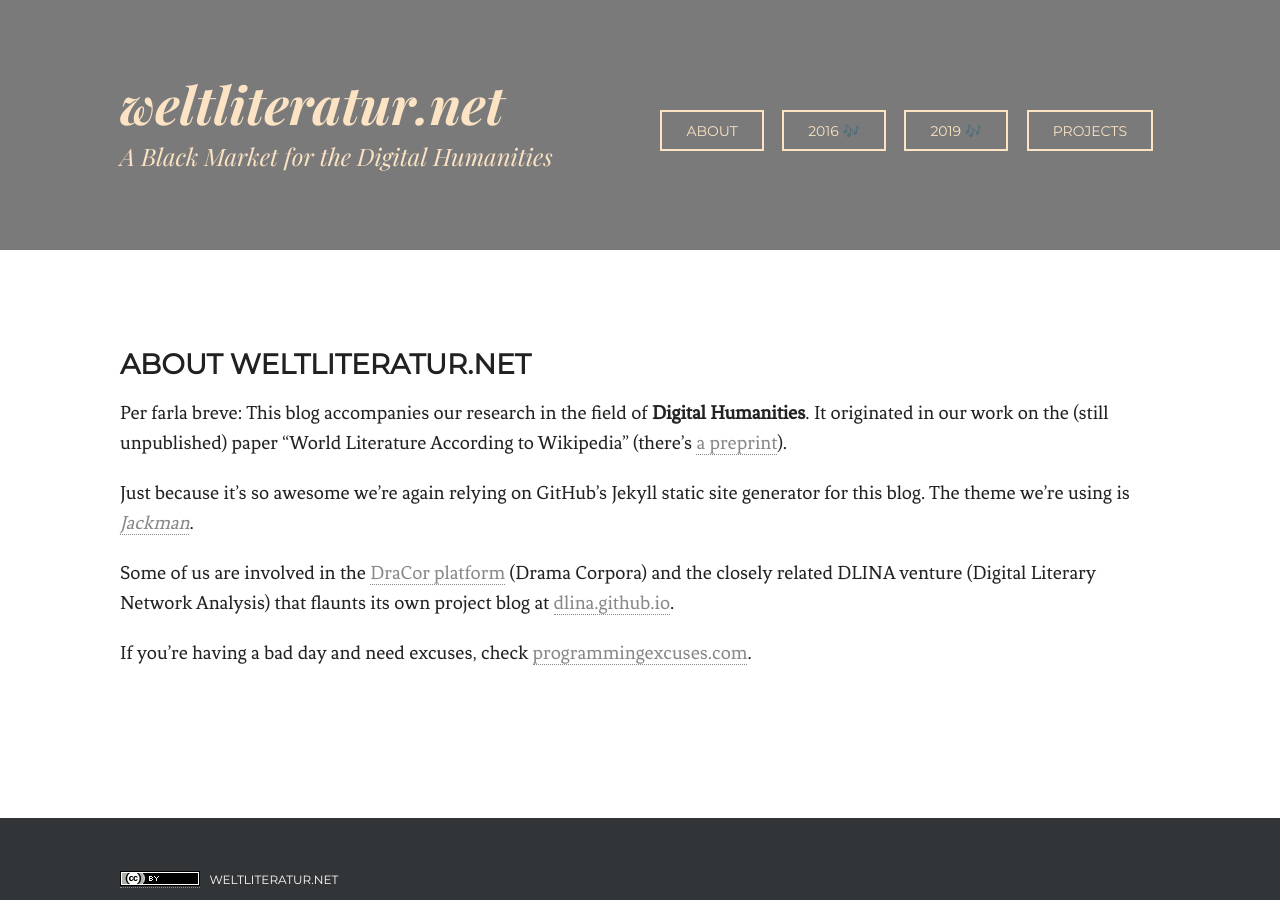
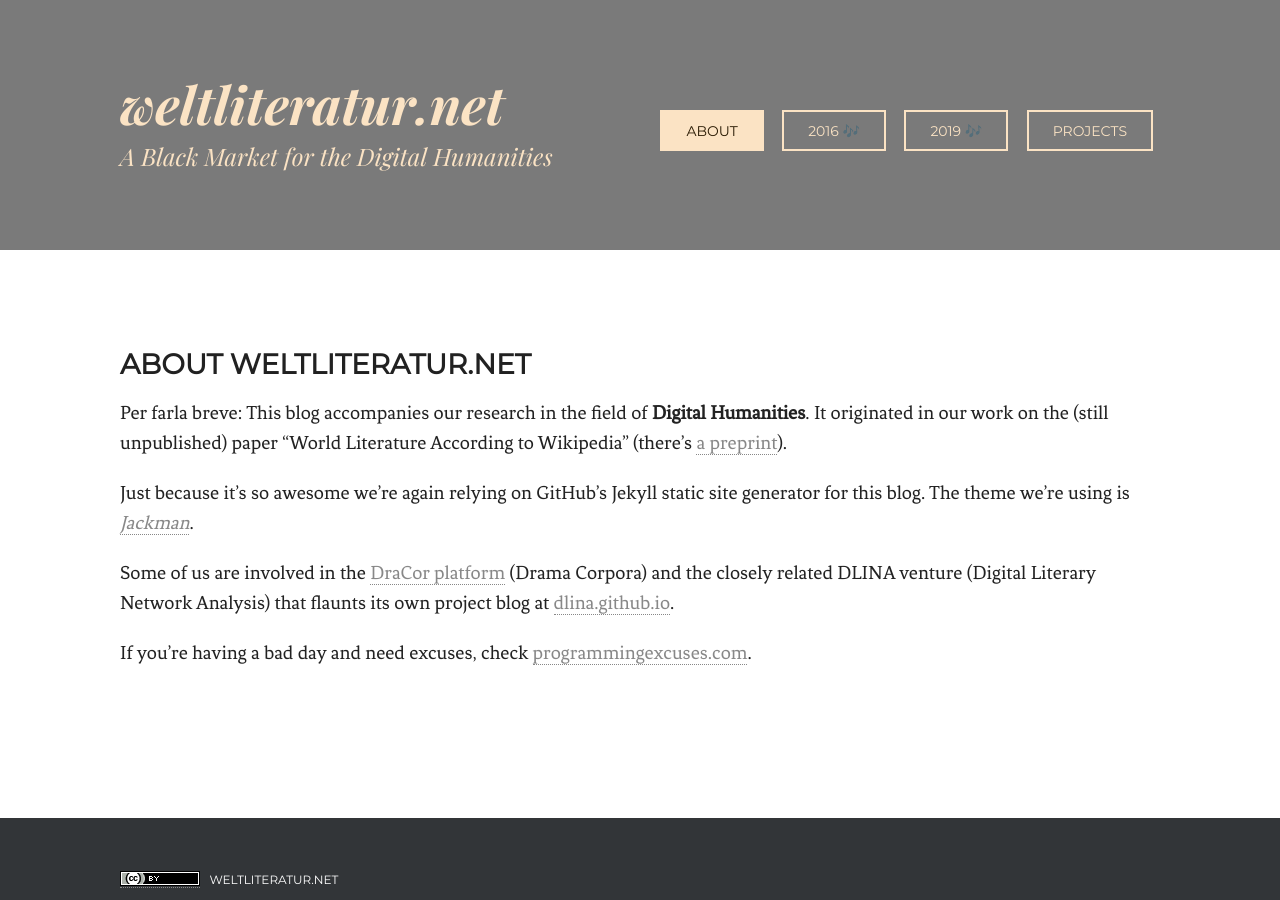
Before and after one commit to weltliteratur/blog, a Jekyll site: the page built from about.md, in a window 1280 px wide. Built offline with Jekyll 4.4.1, drawn with Linux system fonts in a browser that asks for light colours.

Commit message:
removed debug info; reverted header code; fixed css class "selected"

```diff
--- a/_includes/header.html
+++ b/_includes/header.html
@@ -2,23 +2,18 @@
   <div class="vertical-container">
     <div class="wrapper clearfix">
       <header>
-	<a href="/">
+	{% if page.path != 'index.html' %}<a href="/">{% endif %}
 	  <h1 id="main-title">{{ site.title }}</h1>
 	  <h2 id="main-subtitle">{{ site.tagline }}</h2>
-	</a>
+	{% if page.path != 'index.html' %}</a>{% endif %}
       </header>
 
       <nav id="main-nav">
-	<a href="/about/"           class="{% if page.url == '/about/ %}selected{% endif %}">About</a>
-	<a href="/dh-mixtape-2016/" class="{% if page.url == '/dh-mixtape-2016/ %}selected{% endif %}">2016 🎶</a>
-	<a href="/dh-mixtape-2019/" class="{% if page.url == '/dh-mixtape-2019/ %}selected{% endif %}">2019 🎶</a>
-	<a href="/projects/"        class="{% if page.url == '/projects/ %}selected{% endif %}">Projects</a>
+	<a href="/about/"           class="{% if page.url == '/about/' %}selected{% endif %}">About</a>
+	<a href="/dh-mixtape-2016/" class="{% if page.url == '/dh-mixtape-2016/' %}selected{% endif %}">2016 🎶</a>
+	<a href="/dh-mixtape-2019/" class="{% if page.url == '/dh-mixtape-2019/' %}selected{% endif %}">2019 🎶</a>
+	<a href="/projects/"        class="{% if page.url == '/projects/' %}selected{% endif %}">Projects</a>
       </nav>
-
-      <!--
-	  path: {{ page.path }}
-	  url : {{ page.url }}
-	-->
     </div>
   </div>
 </section>
```
